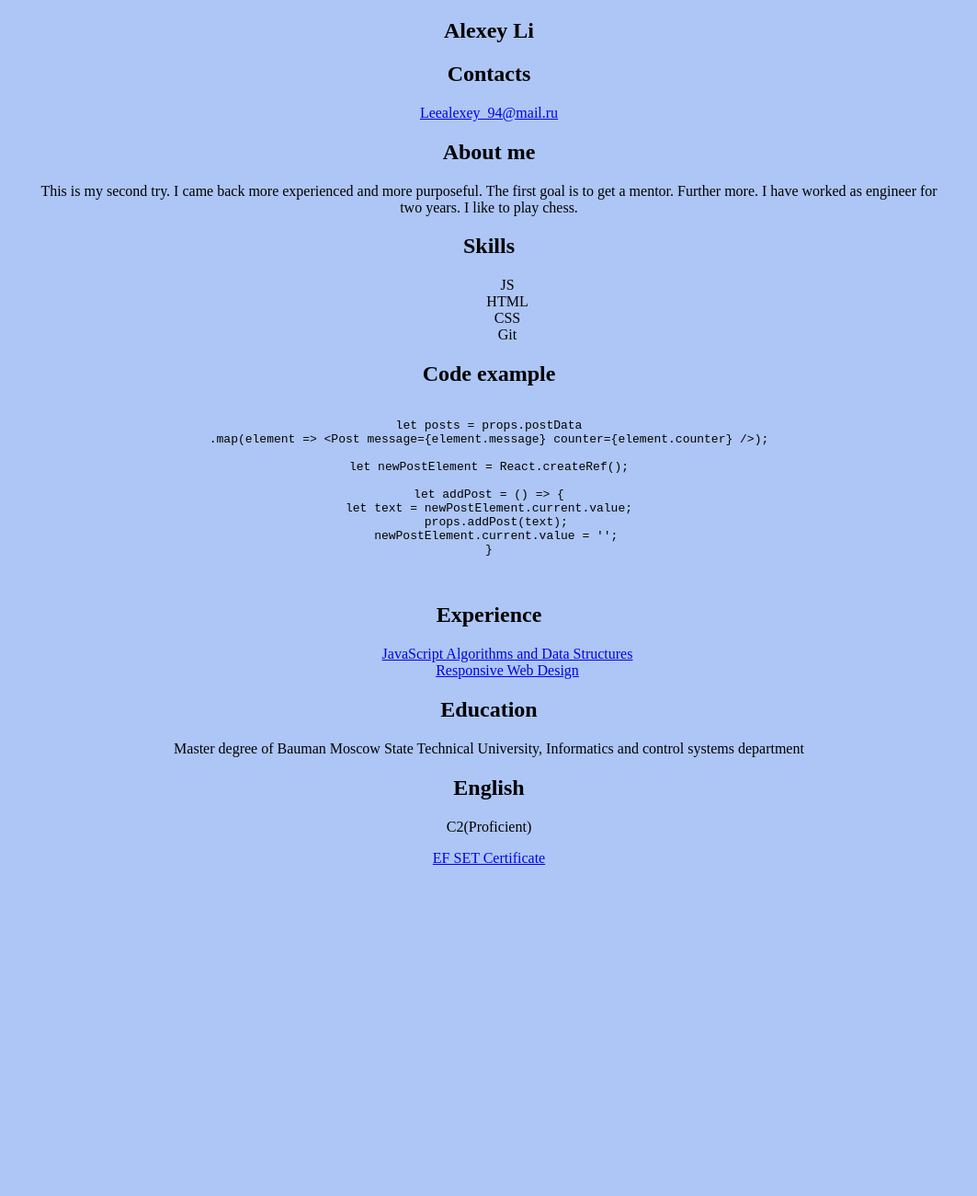
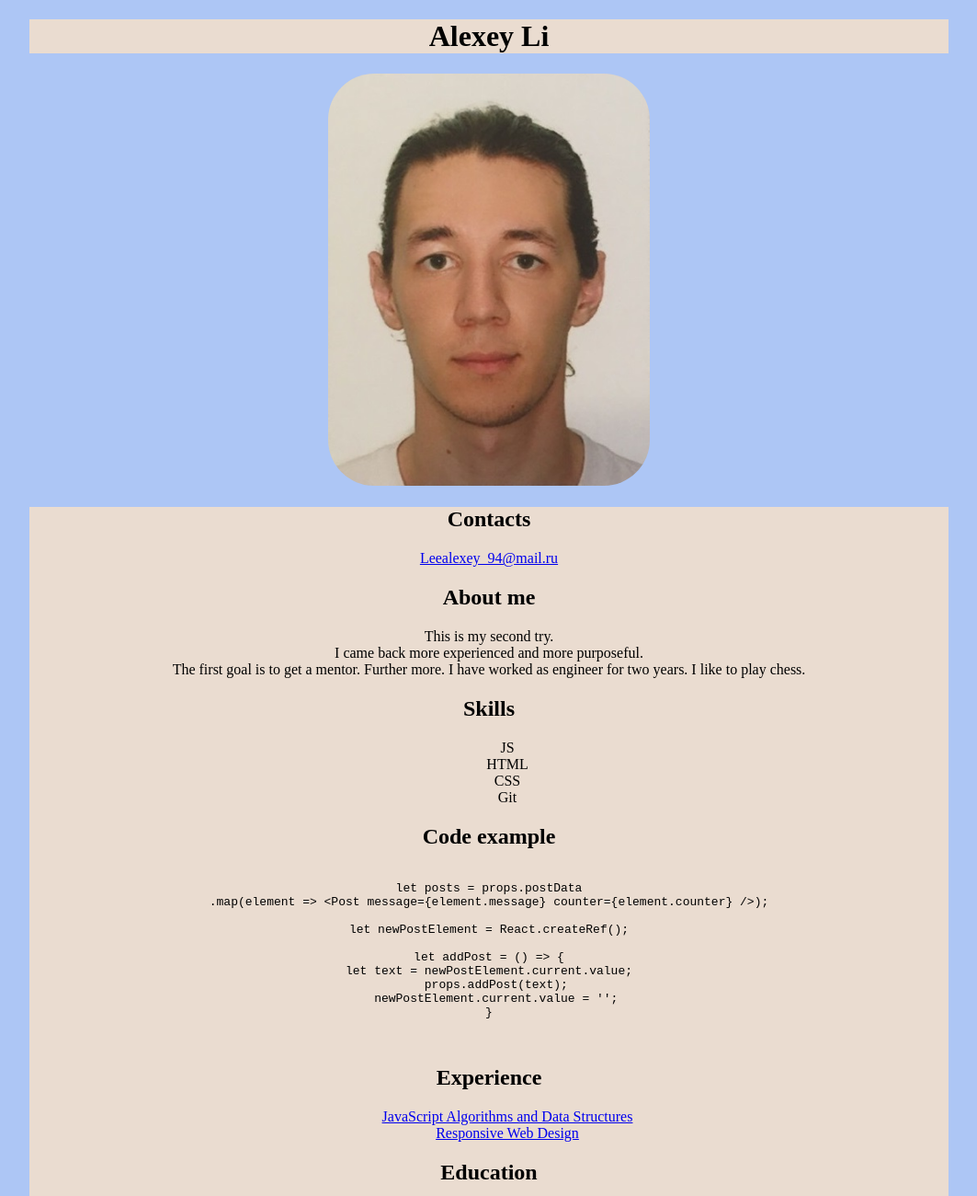
Before and after one commit to Leealexeyvl/rsschool-cv, a plain HTML site: page index.html in a window 1280 px wide. Shown: the top 1300 px of the page at 92% size, without its empty margins (108-1171 px from the left). Before the commit the page ends 942 px from the top, so only its background shows below. Drawn offline with Linux system fonts and the light colour scheme.

Commit message:
feat: add photo

```diff
--- a/index.html
+++ b/index.html
@@ -8,16 +8,19 @@
     <title>CV</title>
 </head>
 <body>
-    <section>
+    <header>
         <h1>
             Alexey Li
         </h1>
+    </header>
+    <img src="./sh7cslASe8c.jpg" alt="">
+    <main>
 
         <h2>Contacts</h2>
         <a href="mailto:Leealexey_94@mail.ru">Leealexey_94@mail.ru</a>
 
         <h2>About me</h2>
-        <p>This is my second try. I came back more experienced and more purposeful. The first goal is to get a mentor. Further more.
+        <p>This is my second try. <br> I came back more experienced and more purposeful. <br> The first goal is to get a mentor. Further more.
             I have worked as engineer for two years. I like to play chess.</p>
 
         <h2>Skills</h2>
@@ -56,6 +59,6 @@ let addPost = () => {
         <h2>English</h2>
         <p>C2(Proficient)</p>
         <a href="https://www.efset.org/cert/S3Scja">EF SET Certificate</a>
-    </section>
+    </main>
 </body>
 </html>
```
